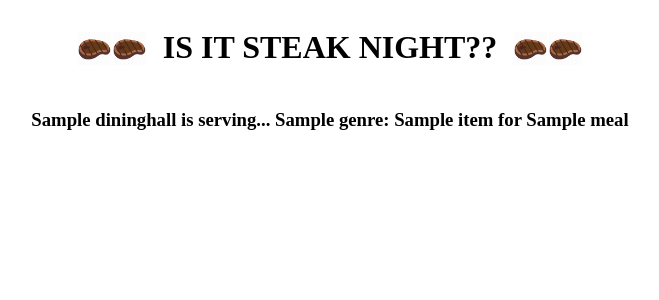
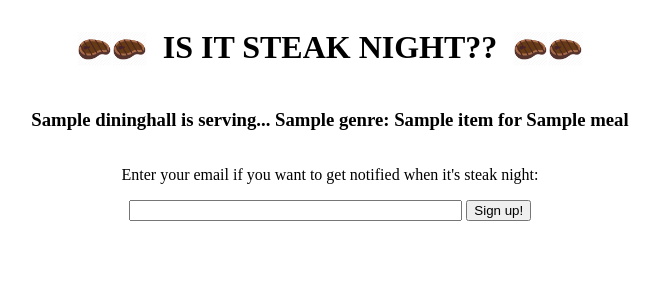
Before and after one commit to ericsong/IsItSteakNight, a Flask app: template server/templates/home.html in a window 1280 px wide. Shown: the top 300 px of the page, without its empty margins (310-969 px from the left). Run offline with Flask 2, Linux system fonts and the light colour scheme; the template is opened without the code that fills it: most values are stand-ins (such as "Sample title", 1, 10 or a date in 2020); parts of the project's set-up code (start-up, migrations or seed data) failed here and were passed over.

Commit message:
add html for email sign up

```diff
--- a/server/templates/home.html
+++ b/server/templates/home.html
@@ -12,6 +12,15 @@
 
             h3 {
                 text-align: center;
+              }
+
+            form {
+              text-align: center;
+              display: inline-block;
+              }
+
+              form input {
+                width: 80%;
             }
           </style>
           <script src="/js/tracking.js"></script>
@@ -32,5 +41,12 @@
         <h3> {{ item.dininghall }} is serving... {{ item.genre }}: {{ item.item }} for {{ item.meal }}</h3>
         {% endfor %}
 
+        <div style="text-align: center">
+        <form action="POST">
+          <p>Enter your email if you want to get notified when it's steak night:</p>
+          <input type="text" name="email">
+          <button type="submit"> Sign up! </button>
+        </form>
+      </div>
     </body>
 </html>
```
